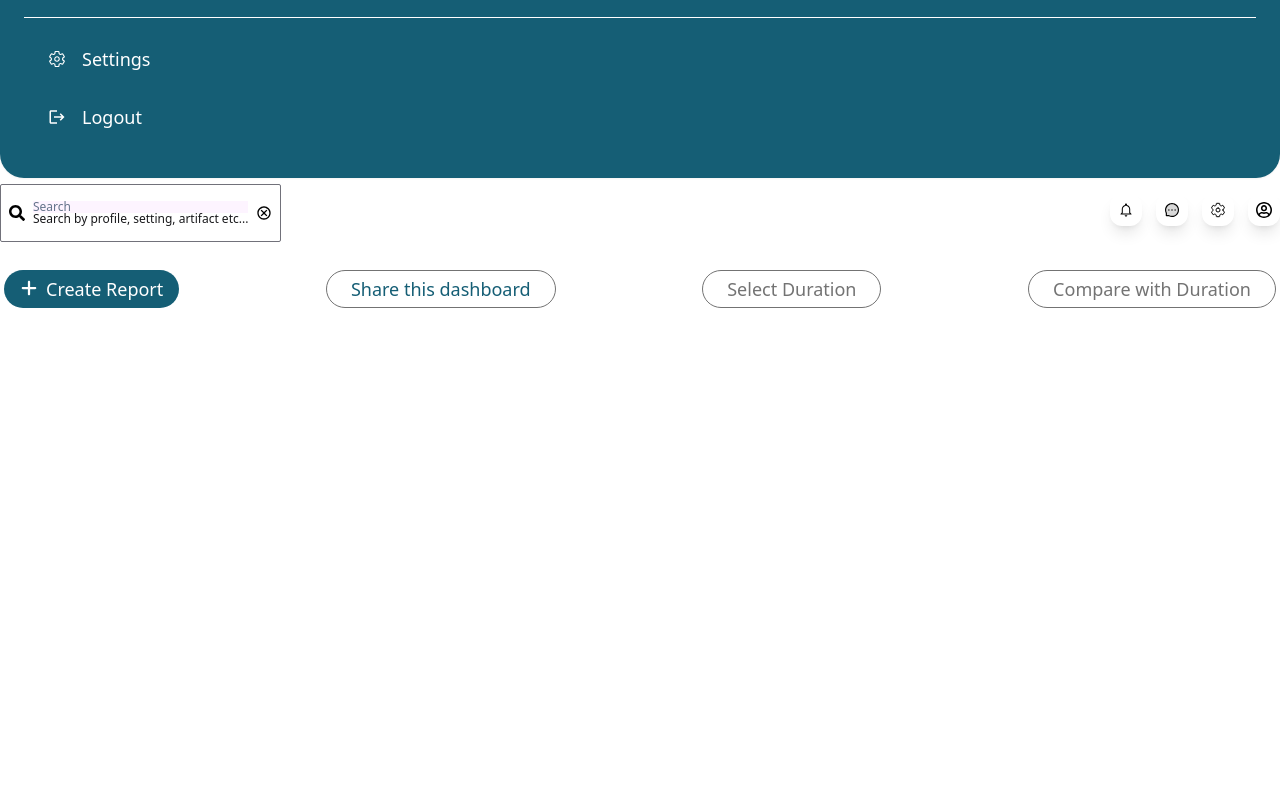
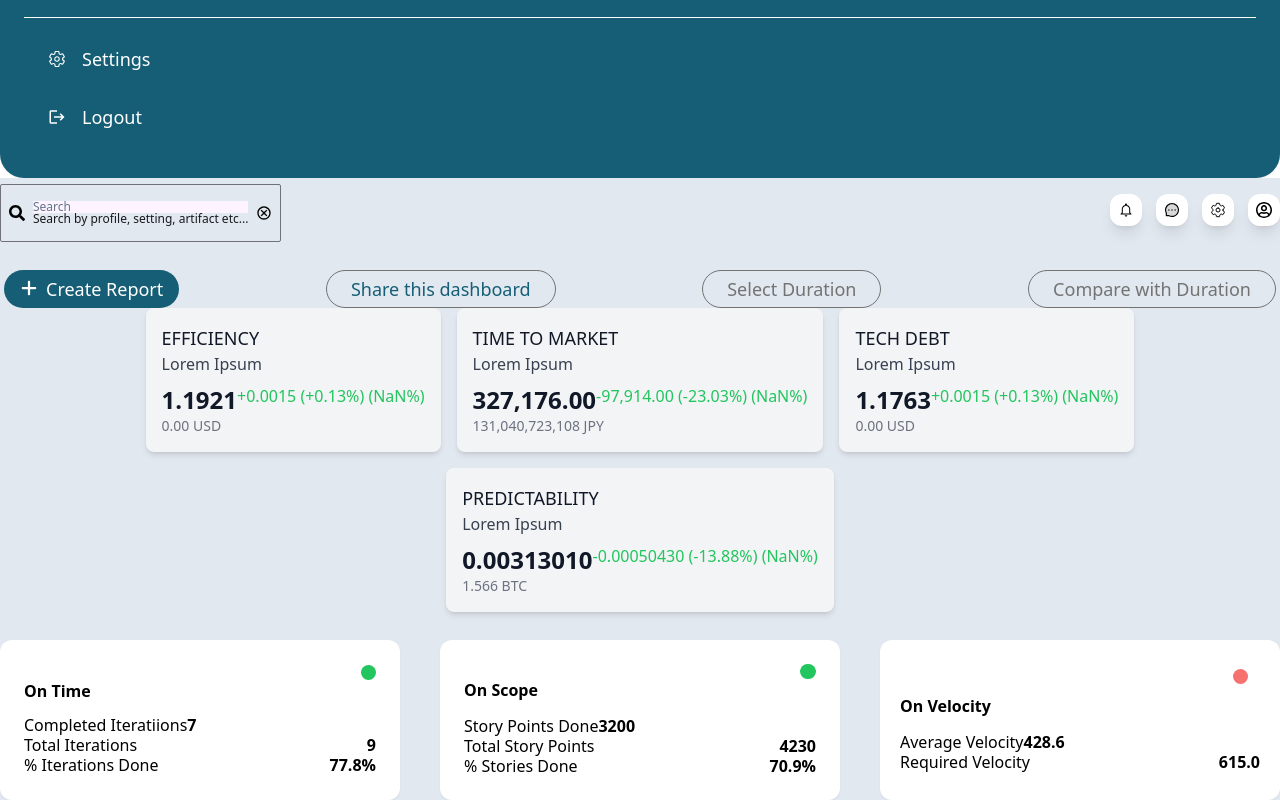
Before and after one commit to omp28/eaze-task, a React (Create React App) app: page / in a window 1280 px wide. Shown: the part 601-1401 px from the top of the page. Before the commit the page ends 909 px from the top, so only its background shows below. Built offline with nearby package versions, Linux system fonts and the light colour scheme.

Commit message:
feat(UI):report card

```diff
--- a/src/component/hero.js
+++ b/src/component/hero.js
@@ -4,7 +4,7 @@ import DashboardActions from "./heroSubModule/DashboardActions";
 
 const hero = () => {
   return (
-    <div>
+    <div className=" bg-slate-200">
       <Nav />
       <DashboardActions />
     </div>
--- /dev/null
+++ b/src/component/heroSubModule/Card.js
@@ -0,0 +1,23 @@
+import React from "react";
+
+const Card = ({ title, description, value, delta, currency }) => {
+  return (
+    <div className="bg-gray-100 p-4 rounded-lg shadow-md">
+      <h3 className="text-lg font-medium text-gray-900">{title}</h3>
+      <p className="text-gray-700">{description}</p>
+      <div className="flex justify-between mt-2">
+        <span className="text-2xl font-semibold text-gray-900">{value}</span>
+        <span
+          className={`text-gray-700 ${
+            delta < 0 ? "text-red-500" : "text-green-500"
+          }`}
+        >
+          {delta} ({Math.abs(delta).toFixed(2)}%)
+        </span>
+      </div>
+      <p className="text-gray-500 text-sm">{currency}</p>
+    </div>
+  );
+};
+
+export default Card;
--- a/src/component/heroSubModule/DashboardActions.js
+++ b/src/component/heroSubModule/DashboardActions.js
@@ -1,8 +1,10 @@
 import * as React from "react";
 import { FaPlus } from "react-icons/fa6";
+import Card from "./Card";
 
 function DashboardActions() {
   return (
+    <>
       <div className="flex gap-2.5 justify-between px-1 mt-7 text-lg font-medium leading-5 text-center text-neutral-500 max-md:flex-wrap">
         <div className="flex flex-col justify-center text-white bg-cyan-800 rounded-3xl">
           <button className="flex gap-2 justify-between px-4 py-2">
@@ -20,6 +22,100 @@ function DashboardActions() {
           Compare with Duration
         </button>
       </div>
+      <div className="flex flex-wrap justify-center gap-4">
+        <Card
+          title="EFFICIENCY"
+          description="Lorem Ipsum"
+          value="1.1921"
+          delta="+0.0015 (+0.13%)"
+          currency="0.00 USD"
+        />
+        <Card
+          title="TIME TO MARKET"
+          description="Lorem Ipsum"
+          value="327,176.00"
+          delta="-97,914.00 (-23.03%)"
+          currency="131,040,723,108 JPY"
+        />
+        <Card
+          title="TECH DEBT"
+          description="Lorem Ipsum"
+          value="1.1763"
+          delta="+0.0015 (+0.13%)"
+          currency="0.00 USD"
+        />
+        <Card
+          title="PREDICTABILITY"
+          description="Lorem Ipsum"
+          value="0.00313010"
+          delta="-0.00050430 (-13.88%)"
+          currency="1.566 BTC"
+        />
+      </div>
+
+      <div className="mt-7 max-md:max-w-full">
+        <div className="flex gap-5 max-md:flex-col max-md:gap-0">
+          <div className="flex flex-col w-[33%] max-md:ml-0 max-md:w-full">
+            <div className="flex flex-col grow justify-center p-6 mx-auto w-full text-base leading-5 text-black bg-white rounded-xl shadow-sm max-md:px-5 max-md:mt-3">
+              <div className="flex gap-5 justify-between items-start text-base font-semibold leading-5">
+                <div className="mt-4">On Time</div>
+                <div className="shrink-0 bg-green-500 rounded-full h-[15px] w-[15px]" />
+              </div>
+              <div className="flex gap-0 mt-3.5">
+                <div className="font-light">Completed Iteratiions</div>
+                <div className="font-semibold text-right">7</div>
+              </div>
+              <div className="flex gap-5 justify-between">
+                <div className="font-light">Total Iterations</div>
+                <div className="font-semibold text-right">9</div>
+              </div>
+              <div className="flex gap-5 justify-between">
+                <div className="font-light">% Iterations Done</div>
+                <div className="font-semibold text-right">77.8%</div>
+              </div>
+            </div>
+          </div>
+          <div className="flex flex-col ml-5 w-[33%] max-md:ml-0 max-md:w-full">
+            <div className="flex flex-col grow justify-center p-6 mx-auto w-full text-base leading-5 text-black bg-white rounded-xl shadow-sm max-md:px-5 max-md:mt-3">
+              <div className="flex gap-5 justify-between items-start text-base font-semibold leading-5">
+                <div className="mt-4">On Scope</div>
+                <div className="shrink-0 w-4 bg-green-500 rounded-full h-[15px]" />
+              </div>
+              <div className="flex gap-0 mt-4">
+                <div className="font-light">Story Points Done</div>
+                <div className="font-semibold text-right">3200</div>
+              </div>
+              <div className="flex gap-5 justify-between">
+                <div className="font-light">Total Story Points</div>
+                <div className="font-semibold text-right">4230</div>
+              </div>
+              <div className="flex gap-5 justify-between">
+                <div className="font-light">% Stories Done</div>
+                <div className="font-semibold text-right">70.9%</div>
+              </div>
+            </div>
+          </div>
+          <div className="flex flex-col ml-5 w-[33%] max-md:ml-0 max-md:w-full">
+            <div className="flex flex-col grow justify-center py-6 w-full text-base leading-5 text-black bg-white rounded-xl shadow-sm max-md:mt-3">
+              <div className="shrink-0 self-end mr-8 bg-red-400 rounded-full h-[15px] w-[15px] max-md:mr-3" />
+              <div className="flex flex-col px-5 mt-3 max-md:px-5">
+                <div className="text-base font-semibold leading-5">
+                  On Velocity
+                </div>
+                <div className="flex gap-0 mt-4">
+                  <div className="font-light">Average Velocity</div>
+                  <div className="font-semibold text-right">428.6</div>
+                </div>
+                <div className="flex gap-5 justify-between">
+                  <div className="font-light">Required Velocity</div>
+                  <div className="font-semibold text-right">615.0</div>
+                </div>
+              </div>
+            </div>
+          </div>
+        </div>
+      </div>
+    </>
   );
 }
 
```
Lines whose indentation alone changed are shown as unchanged.
